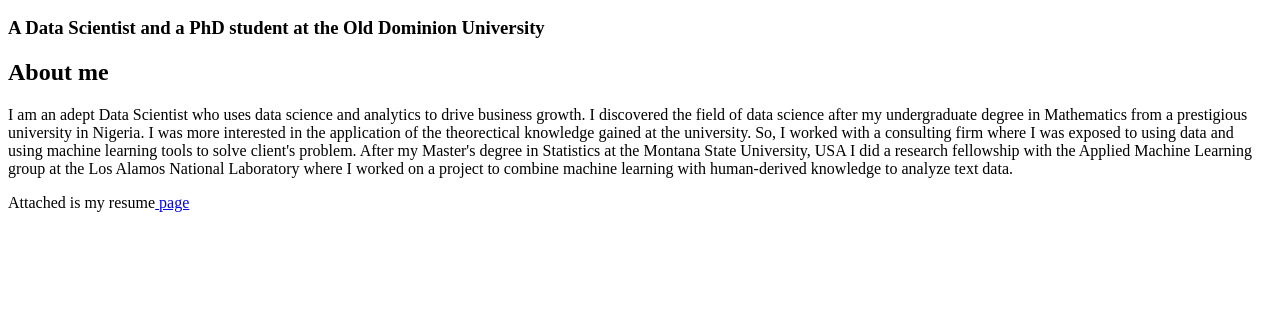
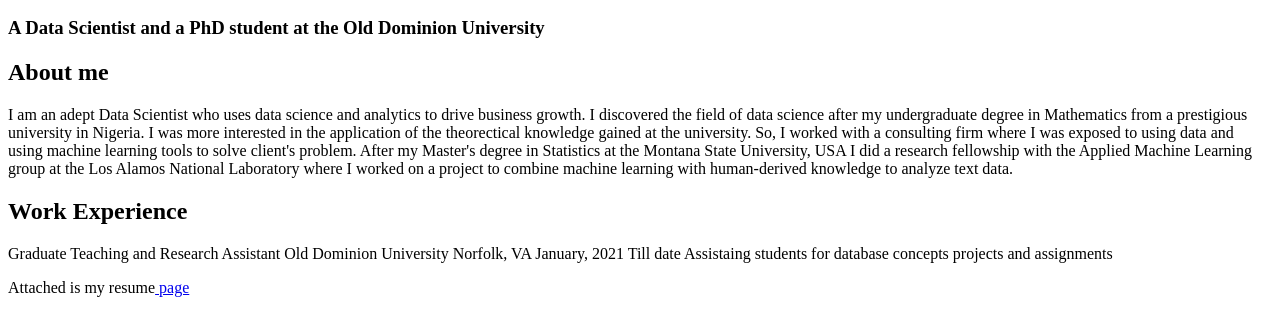
Before and after one commit to Kehindeajayi01/Kehindeajayi01.github.io, a plain HTML site: page index.html in a window 1280 px wide. Shown: the part 96-432 px from the top of the page. Drawn offline with Linux system fonts and the light colour scheme.

Commit message:
work experience

```diff
--- a/index.html
+++ b/index.html
@@ -16,4 +16,13 @@ machine learning with human-derived knowledge to analyze text data.
 
 </p>
 
+<h2>Work Experience</h2>
+<p>Graduate Teaching and Research Assistant
+Old Dominion University
+Norfolk, VA
+January, 2021 Till date
+Assistaing students for database concepts projects and assignments
+</P>
+
+
 <p>Attached is my resume<a href="MY_RESUME.pdf"> page</a> </p>
```
